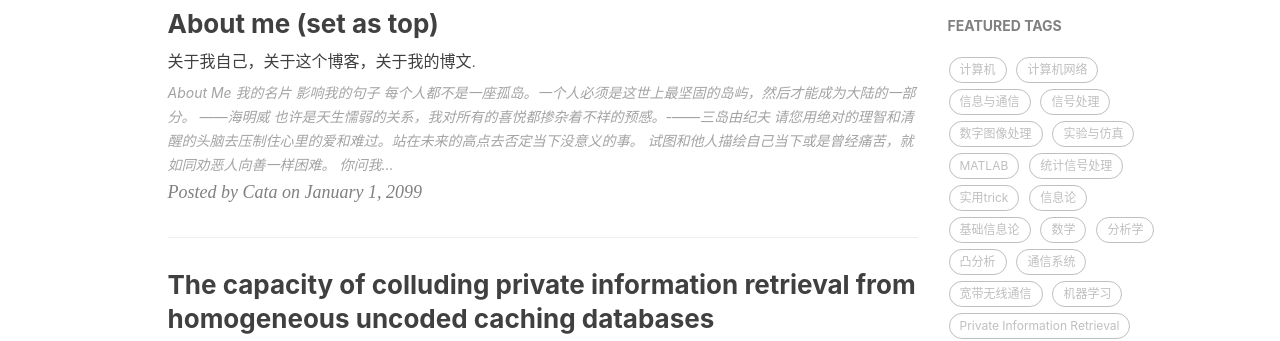
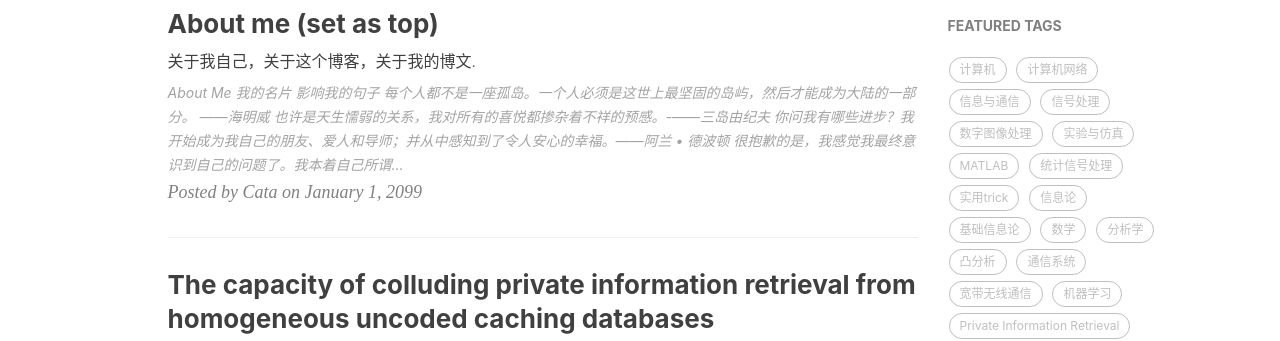
Before and after one commit to jaylencheng/jaylencheng.github.io, a Jekyll site: the page built from index.html, in a window 1280 px wide and 900 px high. Shown: the part 461-802 px from the top of the window. Built offline with Jekyll 4.4.1, drawn with Linux system fonts in a browser that asks for light colours; nearby versions of some CDN libraries; formulas are drawn with MathJax 3; the list of posts is cut into pages by our own code; comment, search, counter and statistics services are not loaded.

Commit message:
Update 2099-01-01-About Me (Set As Top).md

```diff
--- a/_posts/2099-01-01-About Me (Set As Top).md
+++ b/_posts/2099-01-01-About Me (Set As Top).md
@@ -11,10 +11,8 @@ tags:                               #标签
 ## 影响我的句子
 1. 每个人都不是一座孤岛。一个人必须是这世上最坚固的岛屿，然后才能成为大陆的一部分。 ——海明威
 2. 也许是天生懦弱的关系，我对所有的喜悦都掺杂着不祥的预感。-——三岛由纪夫
-3. 请您用绝对的理智和清醒的头脑去压制住心里的爱和难过。站在未来的高点去否定当下没意义的事。
-4. 试图和他人描绘自己当下或是曾经痛苦，就如同劝恶人向善一样困难。
-5. 你问我有哪些进步？我开始成为我自己的朋友、爱人和导师；并从中感知到了令人安心的幸福。——阿兰 • 德波顿
-6. 很抱歉的是，我感觉我最终意识到自己的问题了。我本着自己所谓的“客观、理性和自律”，想要依此保护和我相处的每个人的自由。但由此带来的的不自然，窘迫和无来由的道德枷锁，往往给身边的人也套上了枷锁，让他们觉得跟我相处很不自由。 ——我自己的反思
+3. 你问我有哪些进步？我开始成为我自己的朋友、爱人和导师；并从中感知到了令人安心的幸福。——阿兰 • 德波顿
+4. 很抱歉的是，我感觉我最终意识到自己的问题了。我本着自己所谓的“客观、理性和自律”，想要依此保护和我相处的每个人的自由。但由此带来的的不自然，窘迫和无来由的道德枷锁，往往给身边的人也套上了枷锁，让他们觉得跟我相处很不自由。 ——我自己的反思
 
 # 写博客的动机
 当自己真的在认真写博客的时候，就会发现，想写一篇好的博文，真的需要点时间才行，但为什么大家都坚持写呢？就像《暗时间》这本书中写的：“写作，能让人更深入的了解事情的本质”，这句话我很赞成，当你真的习惯这种思考方式的时候，就会发现如果不把自己最近的思想通过这种介质表达出来的话，就憋得慌。
@@ -31,6 +29,7 @@ tags:                               #标签
 3. 本站中的图床基于[CSDN](https://img-blog.csdnimg.cn/)和[GitHub图床](https://raw.githubusercontent.com/),后者在国内可能出现无法打开或打开较慢的情况，科学上网后可减轻此现象出现的频率。(因此，本站今后也尽量将图床移至站内，减少此类现象发生的可能。)
 4. 本站仍有博主在其他平台的链接，在主页面侧边栏介绍或每页最底下会有其他链接，希望能发掘更多的共同兴趣。
 5. 对本站的建议、对内容的理解和质疑欢迎在每篇博文下方留言（需要GitHub账号），或者点击主页中的邮箱，自动弹出邮件，直接写给我。
+6. 开发日志见[开发日志](https://github.com/jaylencheng/jaylencheng.github.io)。
 6. 本站为本人兴趣使然的非盈利网站，不接任何广告或宣传，暂不考虑以本站为由接受任何形式的打赏和捐赠。总而言之，自己曾收到的帮助、所有阅读者的支持、自己想要写东西的欲望以及希望分享的心情促成了这个网站。喜欢本站可以到[Github](https://github.com/jaylencheng/jaylencheng.github.io)处点一颗star，我会十分开心
 
 # 安卓端App
@@ -47,7 +46,7 @@ tags:                               #标签
 
 或者扫描二维码 ![Code]({{ site.baseurl }}/img/betacode.png)
 
-现存安卓版本中，为了在手机屏幕上尽量多的显示内容，博客浏览的目录插件被阉割，栏目以小任务栏的形式出现在右上角。App小米商城上架审核中，敬请期待。
+现存安卓版本中，为了在手机屏幕上尽量多的显示内容，博客浏览的目录插件被阉割，栏目以小任务栏的形式出现在右上角。
 
 # 版权声明
 本站所有未注明出处的文章即原创文章，遵循 [CC 4.0 BY-SA](http://creativecommons.org/licenses/by-sa/4.0/) 版权协议.
```
